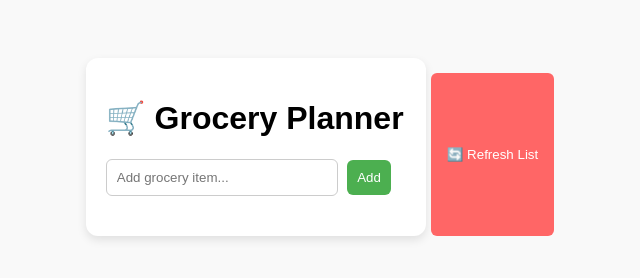
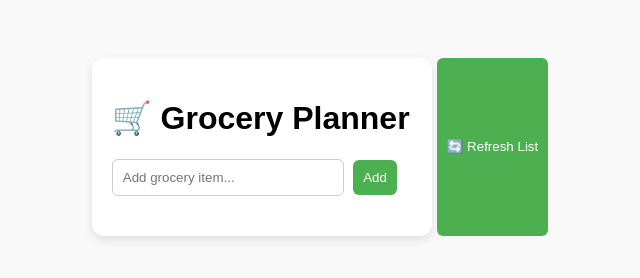
Before and after one commit to KeeruR/grocery-planner, a plain HTML site: page index.html in a window 1280 px wide. Shown: the whole page, without its empty margins (320-960 px from the left). Drawn offline with Linux system fonts and the light colour scheme.

Commit message:
Update style.css

```diff
--- a/style.css
+++ b/style.css
@@ -47,17 +47,3 @@ body {
     text-decoration: line-through;
     color: #aaa;
   }
-
-#refreshList {
-  margin-top: 15px;
-  padding: 8px 16px;
-  background-color: #ff6666;
-  color: white;
-  border: none;
-  border-radius: 6px;
-  cursor: pointer;
-}
-
-#refreshList:hover {
-  background-color: #e65c5c;
-}
```
